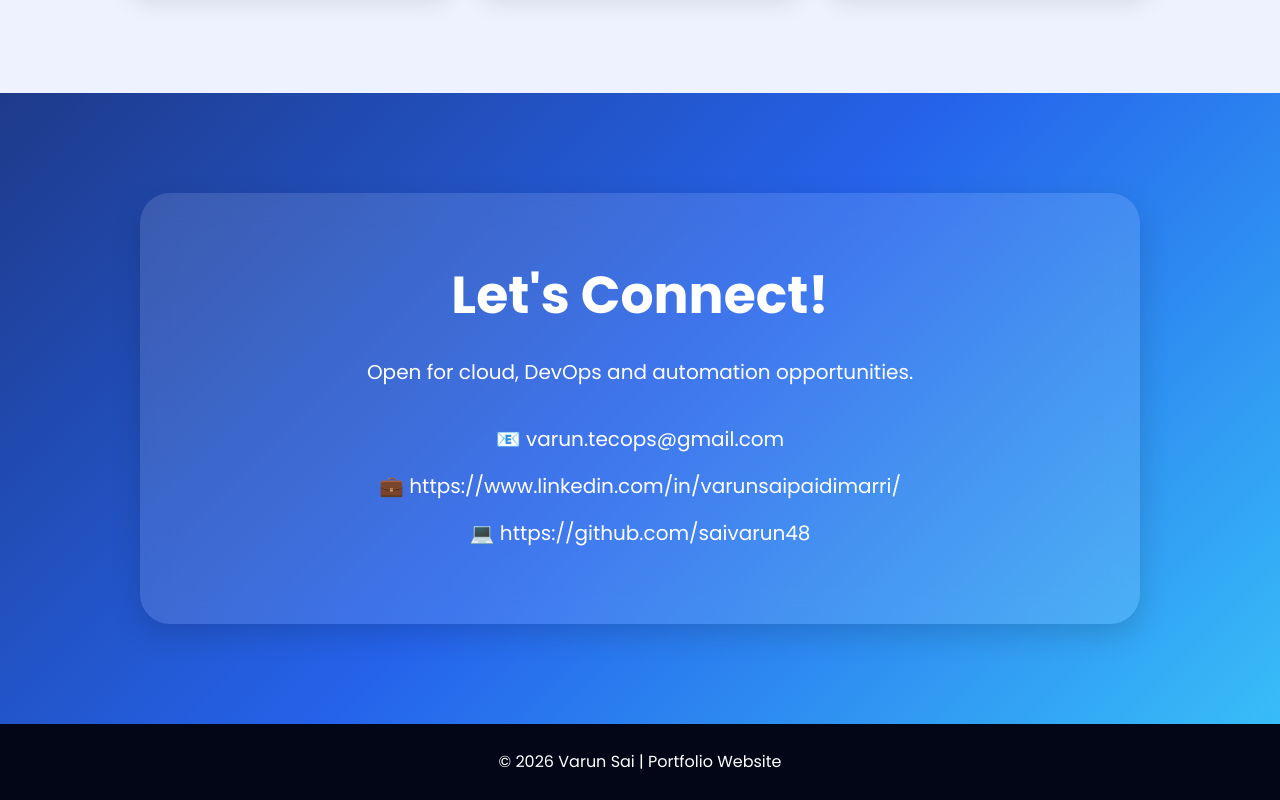
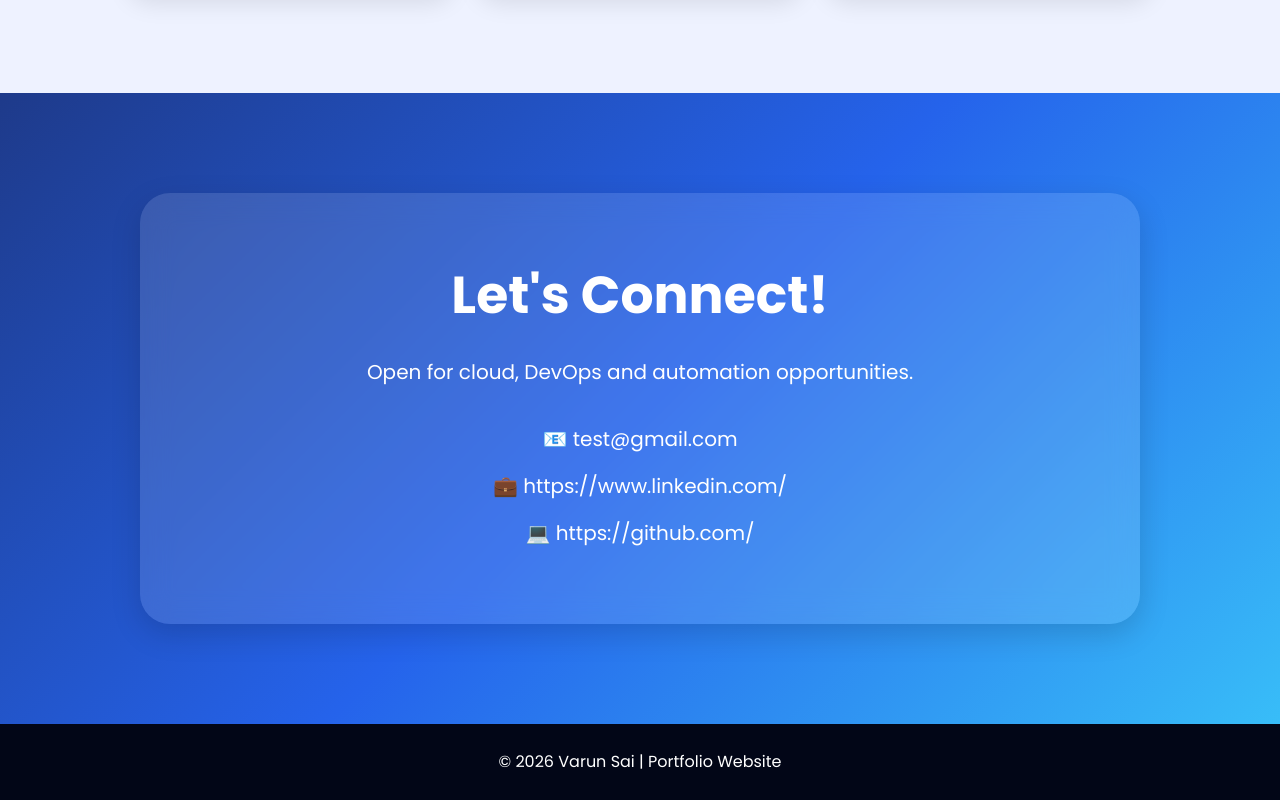
Before and after one commit to saivarun48/static-s3-site, a plain HTML site: page index.html in a window 1280 px wide. Shown: the part 3439-4239 px from the top of the page. Drawn offline with Linux system fonts and the light colour scheme.

Commit message:
updated contact information

```diff
--- a/index.html
+++ b/index.html
@@ -257,11 +257,11 @@
 
             <div class="contact-details">
 
-                <p>📧 varun.tecops@gmail.com</p>
+                <p>📧 test@gmail.com</p>
 
-                <p>💼 https://www.linkedin.com/in/varunsaipaidimarri/</p>
+                <p>💼 https://www.linkedin.com/</p>
 
-                <p>💻 https://github.com/saivarun48</p>
+                <p>💻 https://github.com/</p>
 
             </div>
 
```
